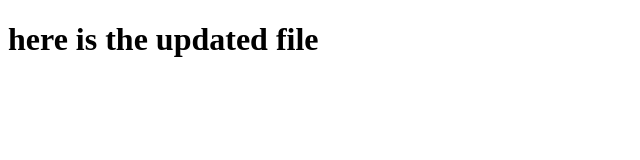
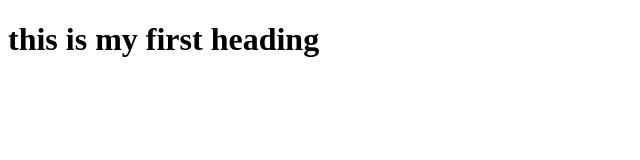
Before and after one commit to hafizglotar/aqua-developments, a plain HTML site: page index.html in a window 1280 px wide. Shown: the whole page, without its empty margins (0-640 px from the left). Drawn offline with Linux system fonts and the light colour scheme.

Commit message:
updated file

```diff
--- a/index.html
+++ b/index.html
@@ -6,6 +6,6 @@
     <title>Document</title>
 </head>
 <body>
-    <h1>here is the updated file</h1>
+    <h1>this is my first heading</h1>
 </body>
 </html>
```
